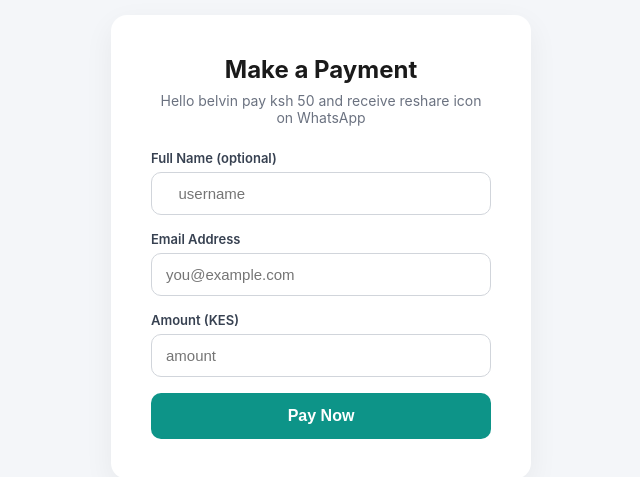
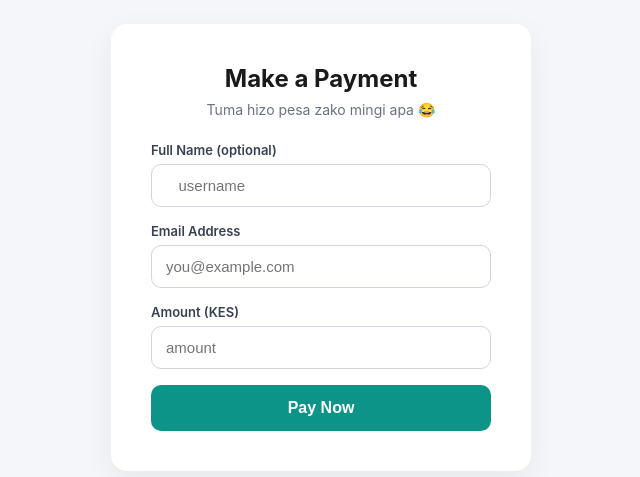
Before and after one commit to sydnerick09/paystackpay, a Next.js app: page / in a window 1280 px wide. Shown: the part 153-630 px from the top of the page, without its empty margins (319-959 px from the left). Built offline with nearby package versions, Linux system fonts and the light colour scheme.

Commit message:
Update index.js

```diff
--- a/pages/index.js
+++ b/pages/index.js
@@ -53,7 +53,7 @@ export default function Home() {
       <div className="container">
         <div className="card">
           <h1>Make a Payment</h1>
-          <p className="subtitle">Hello belvin pay ksh 50 and receive reshare icon on WhatsApp</p>
+          <p className="subtitle">Tuma hizo pesa zako mingi apa 😂</p>
 
           <form onSubmit={handleSubmit}>
             <label htmlFor="name">Full Name (optional)</label>
```
